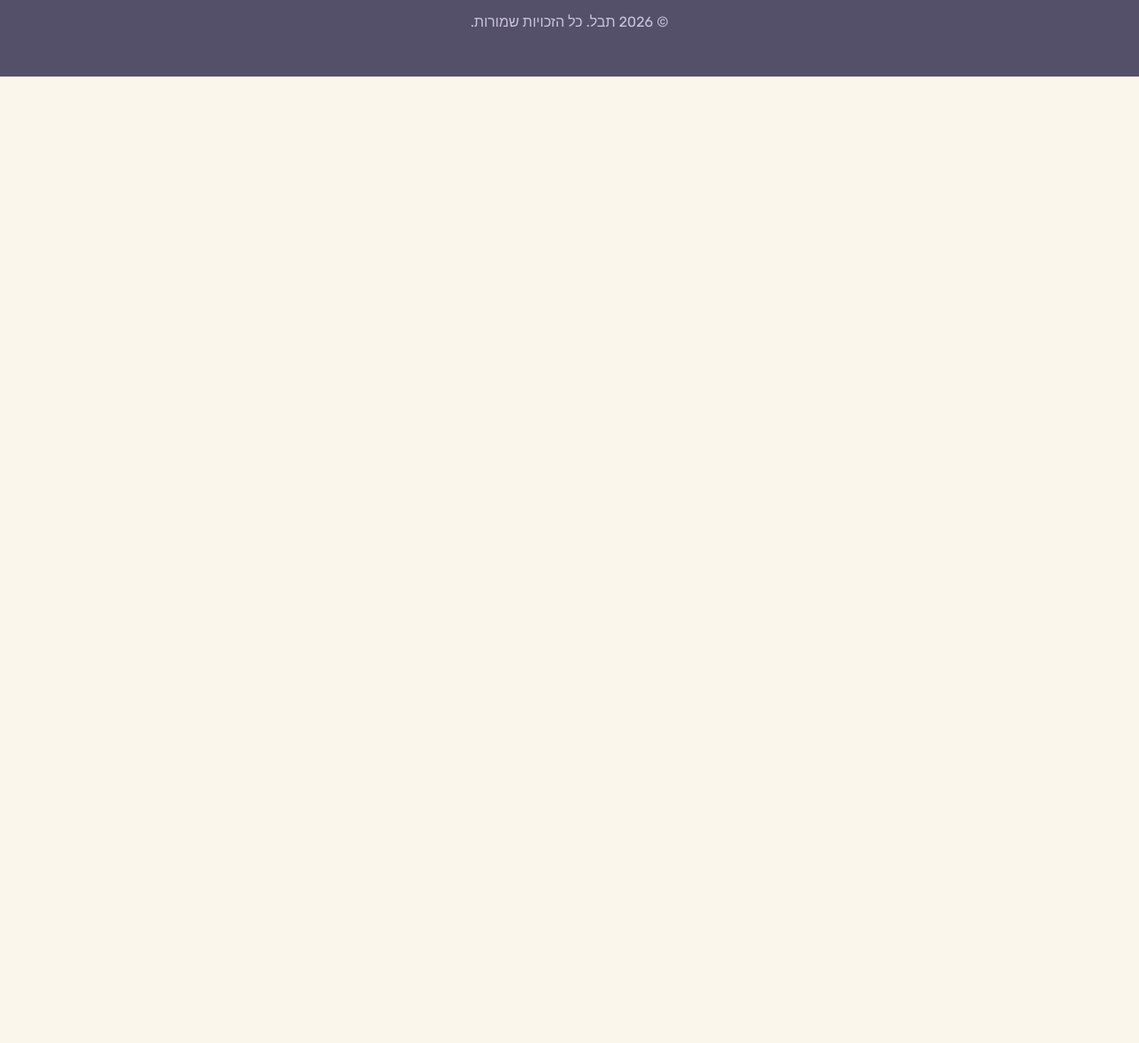
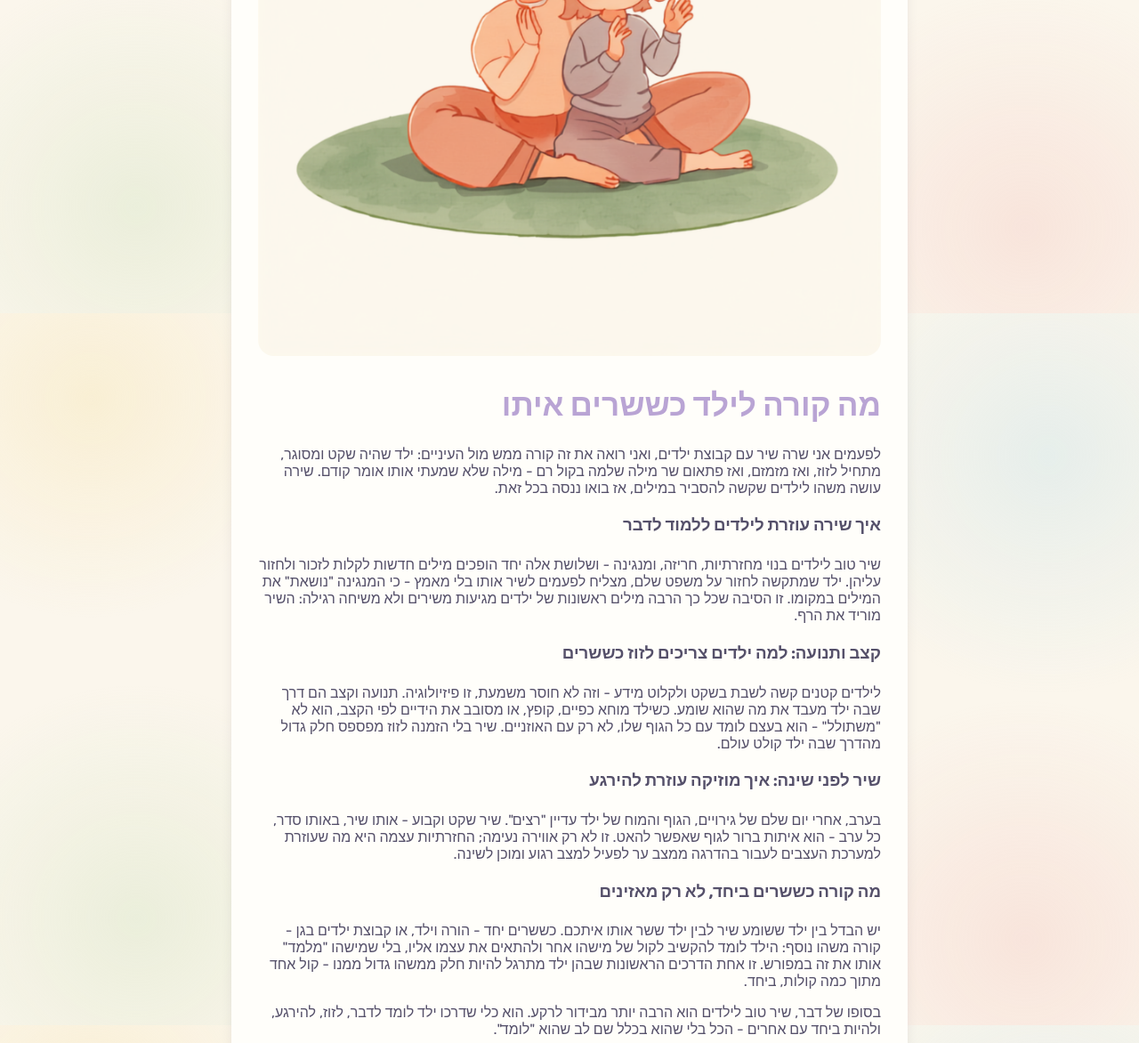
Before and after one commit to krispinanni-blip/tevel, a plain HTML site: page blog.html in a window 1280 px wide. Shown: the part 2848-4020 px from the top of the page at 89% size. Before the commit the page ends 2934 px from the top, so only its background shows below. Drawn offline with Linux system fonts and the light colour scheme.

Commit message:
Add Tevel's second real blog post: 'מה קורה לילד כששרים איתו' with topic image

```diff
--- a/blog.html
+++ b/blog.html
@@ -61,15 +61,31 @@
         <p><strong>אשמח שתספרו לי — איך אתם בוחרים תוכן מסך לילדים שלכם בבית?</strong></p>
       </article>
 
+      <article class="info-card" style="max-width:760px; margin:0 auto 40px;">
+        <img src="images/blog-singing-with-kids.png" alt="שני ילדים יושבים ביחד על שטיח, שרים ומוחאים כפיים בשמחה שקטה" style="border-radius: var(--radius-md); margin-bottom:24px;">
+        <h2 class="section-title orange" style="text-align:right;">מה קורה לילד כששרים איתו</h2>
+        <p>לפעמים אני שרה שיר עם קבוצת ילדים, ואני רואה את זה קורה ממש מול העיניים: ילד שהיה שקט ומסוגר, מתחיל לזוז, ואז מזמזם, ואז פתאום שר מילה שלמה בקול רם - מילה שלא שמעתי אותו אומר קודם. שירה עושה משהו לילדים שקשה להסביר במילים, אז בואו ננסה בכל זאת.</p>
+
+        <h3>איך שירה עוזרת לילדים ללמוד לדבר</h3>
+        <p>שיר טוב לילדים בנוי מחזרתיות, חריזה, ומנגינה - ושלושת אלה יחד הופכים מילים חדשות לקלות לזכור ולחזור עליהן. ילד שמתקשה לחזור על משפט שלם, מצליח לפעמים לשיר אותו בלי מאמץ - כי המנגינה "נושאת" את המילים במקומו. זו הסיבה שכל כך הרבה מילים ראשונות של ילדים מגיעות משירים ולא משיחה רגילה: השיר מוריד את הרף.</p>
+
+        <h3>קצב ותנועה: למה ילדים צריכים לזוז כששרים</h3>
+        <p>לילדים קטנים קשה לשבת בשקט ולקלוט מידע - וזה לא חוסר משמעת, זו פיזיולוגיה. תנועה וקצב הם דרך שבה ילד מעבד את מה שהוא שומע. כשילד מוחא כפיים, קופץ, או מסובב את הידיים לפי הקצב, הוא לא "משתולל" - הוא בעצם לומד עם כל הגוף שלו, לא רק עם האוזניים. שיר בלי הזמנה לזוז מפספס חלק גדול מהדרך שבה ילד קולט עולם.</p>
+
+        <h3>שיר לפני שינה: איך מוזיקה עוזרת להירגע</h3>
+        <p>בערב, אחרי יום שלם של גירויים, הגוף והמוח של ילד עדיין "רצים". שיר שקט וקבוע - אותו שיר, באותו סדר, כל ערב - הוא איתות ברור לגוף שאפשר להאט. זו לא רק אווירה נעימה; החזרתיות עצמה היא מה שעוזרת למערכת העצבים לעבור בהדרגה ממצב ער לפעיל למצב רגוע ומוכן לשינה.</p>
+
+        <h3>מה קורה כששרים ביחד, לא רק מאזינים</h3>
+        <p>יש הבדל בין ילד ששומע שיר לבין ילד ששר אותו איתכם. כששרים יחד - הורה וילד, או קבוצת ילדים בגן - קורה משהו נוסף: הילד לומד להקשיב לקול של מישהו אחר ולהתאים את עצמו אליו, בלי שמישהו "מלמד" אותו את זה במפורש. זו אחת הדרכים הראשונות שבהן ילד מתרגל להיות חלק ממשהו גדול ממנו - קול אחד מתוך כמה קולות, ביחד.</p>
+
+        <p>בסופו של דבר, שיר טוב לילדים הוא הרבה יותר מבידור לרקע. הוא כלי שדרכו ילד לומד לדבר, לזוז, להירגע, ולהיות ביחד עם אחרים - הכל בלי שהוא בכלל שם לב שהוא "לומד".</p>
+        <p><strong>יש לכם שיר קבוע שאתם שרים עם הילד בזמן מסוים ביום? אשמח לשמוע איזה.</strong></p>
+      </article>
+
       <h2 class="section-title blue" style="text-align:center;">עוד בקרוב</h2>
       <div class="card-grid">
         <article class="card border-blue">
           <div class="icon-circle bg-blue">🌱</div>
-          <h3>כותרת פוסט לדוגמה</h3>
-          <p>תקציר קצר של הפוסט יופיע כאן.</p>
-        </article>
-        <article class="card border-orange">
-          <div class="icon-circle bg-orange">💡</div>
           <h3>כותרת פוסט לדוגמה</h3>
           <p>תקציר קצר של הפוסט יופיע כאן.</p>
         </article>
```
Also changed, not shown: images/blog-singing-with-kids.png (added).
